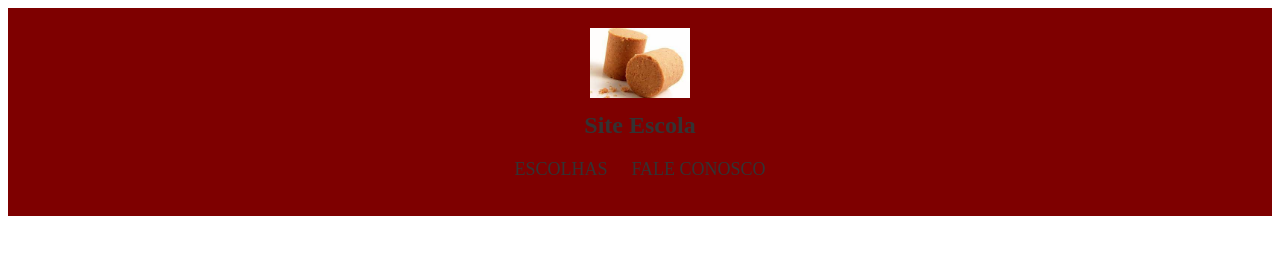
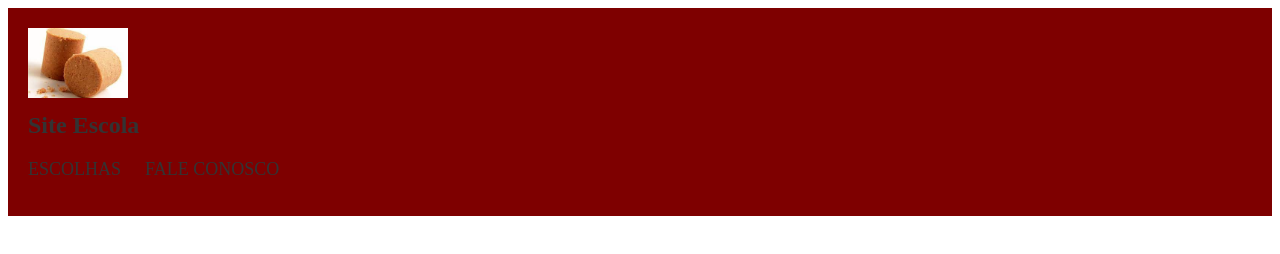
Before and after one commit to tojalk/site, a plain HTML site: page index.html in a window 1280 px wide. Drawn offline with Linux system fonts and the light colour scheme.

Commit message:
Add files via upload

```diff
--- a/index.html
+++ b/index.html
@@ -11,10 +11,8 @@
 <body>
     <header class="cabecalho">
         <link rel="stylesheet" href="style.css">
-
-        <div> <img class="cabecalho-imagem" src="pacoca.png" alt="pacoca-cabecalho">
-            <h1 class="cabecalho-titulo">Site Escola</h1>
-        </div>
+        <img class="cabecalho-imagem" src="pacoca.png" alt="pacoca-cabecalho">
+        <h1 class="cabecalho-titulo">Site Escola</h1>
         <ul class="cabecalho-lista">
             <li class="cabecalho-item">Escolhas</li>
             <li class="cabecalho-item">Fale conosco</li>
--- a/style.css
+++ b/style.css
@@ -7,11 +7,12 @@
     .cabecalho {
         background-color: #7e0000;
         padding: 20px;
-        text-align: center;
+        text-align: justify;
     }
 
-    .cabecalho-imagem {
+    .cabecalho-imagem  {
         max-width: 100px;
+
     }
 
     .cabecalho-titulo {
```
